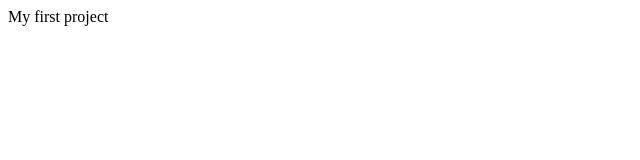
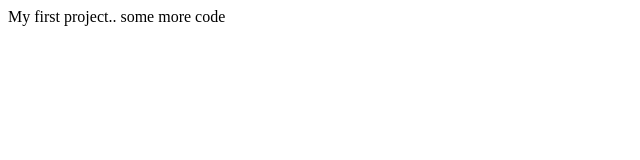
Before and after one commit to nk71days/training-repo, a plain HTML site: page WebContent/index.html in a window 1280 px wide. Shown: the whole page, without its empty margins (0-640 px from the left). Drawn offline with Linux system fonts and the light colour scheme.

Commit message:
changes in index.html

```diff
--- a/WebContent/index.html
+++ b/WebContent/index.html
@@ -5,6 +5,7 @@
 <title>Insert title here</title>
 </head>
 <body>
-My first project
+My first project..
+some more code
 </body>
 </html>
```
